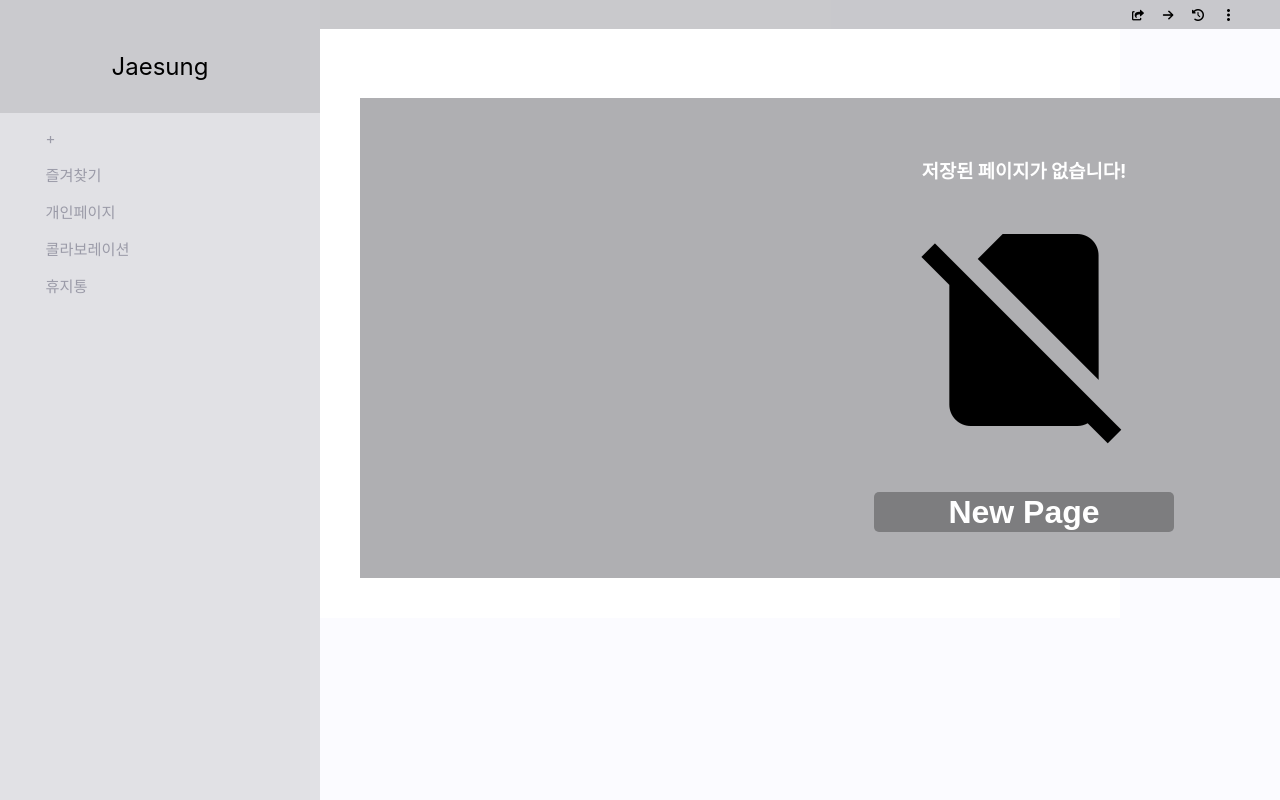
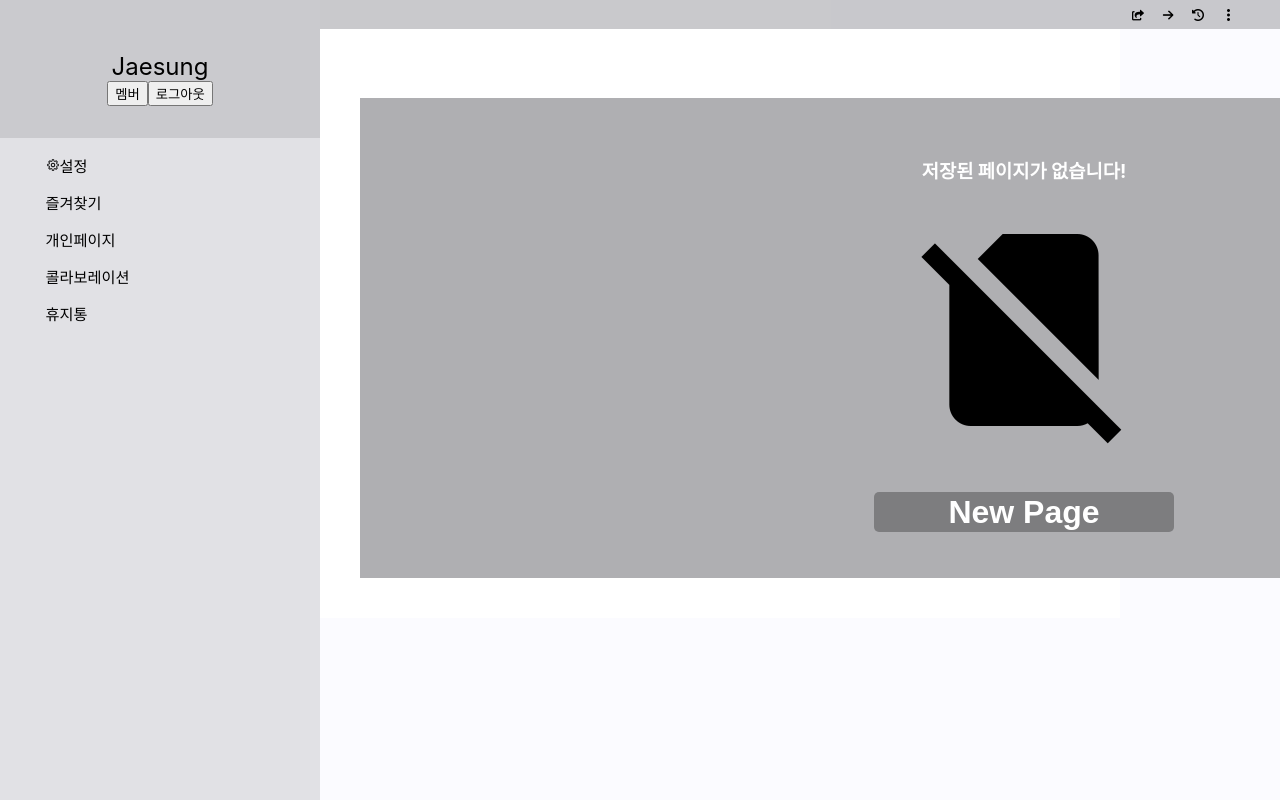
Before and after one commit to jaesung712/pronewworld, a React (Create React App) app: page /main in a window 1280 px wide. Shown: the top 800 px of the page. Built offline with nearby package versions, Linux system fonts and the light colour scheme.

Commit message:
20220422

```diff
--- a/src/user/component/header/sidebar.tsx
+++ b/src/user/component/header/sidebar.tsx
@@ -78,7 +78,7 @@ main{
 			font-weight:regular;
 			transition:all 0.15s linear;
 			cursor:pointer;
-            color: #9b9ba8;
+            color: black;
 			&:hover{
 				background-color:rgba(0,0,0,0.1);
 			}
@@ -125,15 +125,22 @@ const Mainheader = (): JSX.Element =>{
 		}
 
 	}
+	const logout = () =>{
+		window.location.href="/"
+	}
     return (
 
         <Mainheaderst>
             <nav className="menu" >
                 <header className="avatar">
                     <h2>Jaesung</h2>
+					<button className="logoutbtn" onClick={logout}>멤버</button>
+					<button className="logoutbtn" onClick={logout}>로그아웃</button>
                 </header>
                 <ul>
-                    <li  className="fasttool"><span>+</span></li>
+                    <li  className="fasttool">
+					<img className="icon" src="./icon/fix.png"></img>
+						<span>설정</span></li>
                     <li  className="favpage" onClick={showfav}><span>  즐겨찾기</span></li>
 
                     <li  className="hide" style={{ display: favhide }}>
```
Also changed, not shown: public/icon/fix.png (added).
